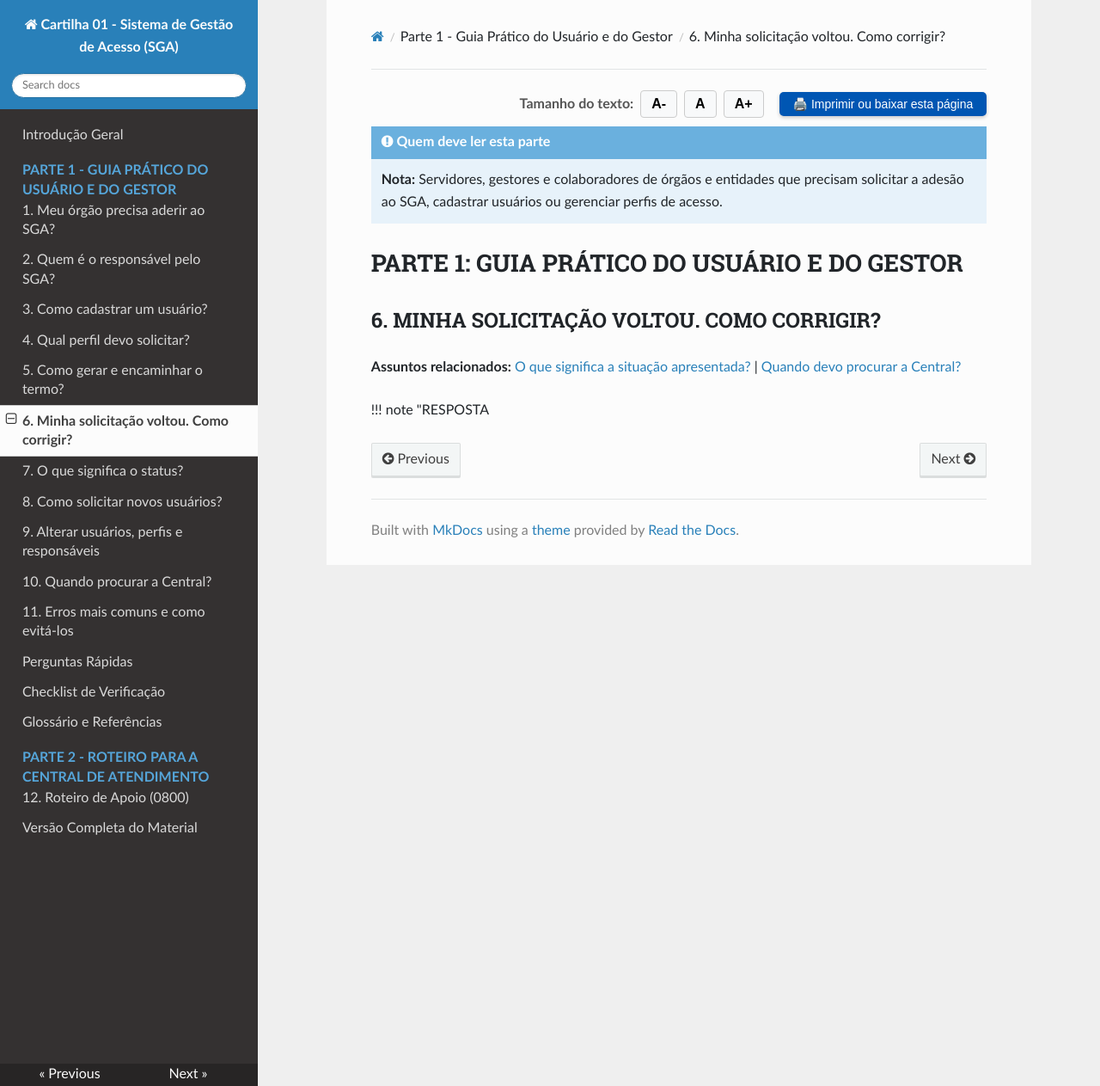
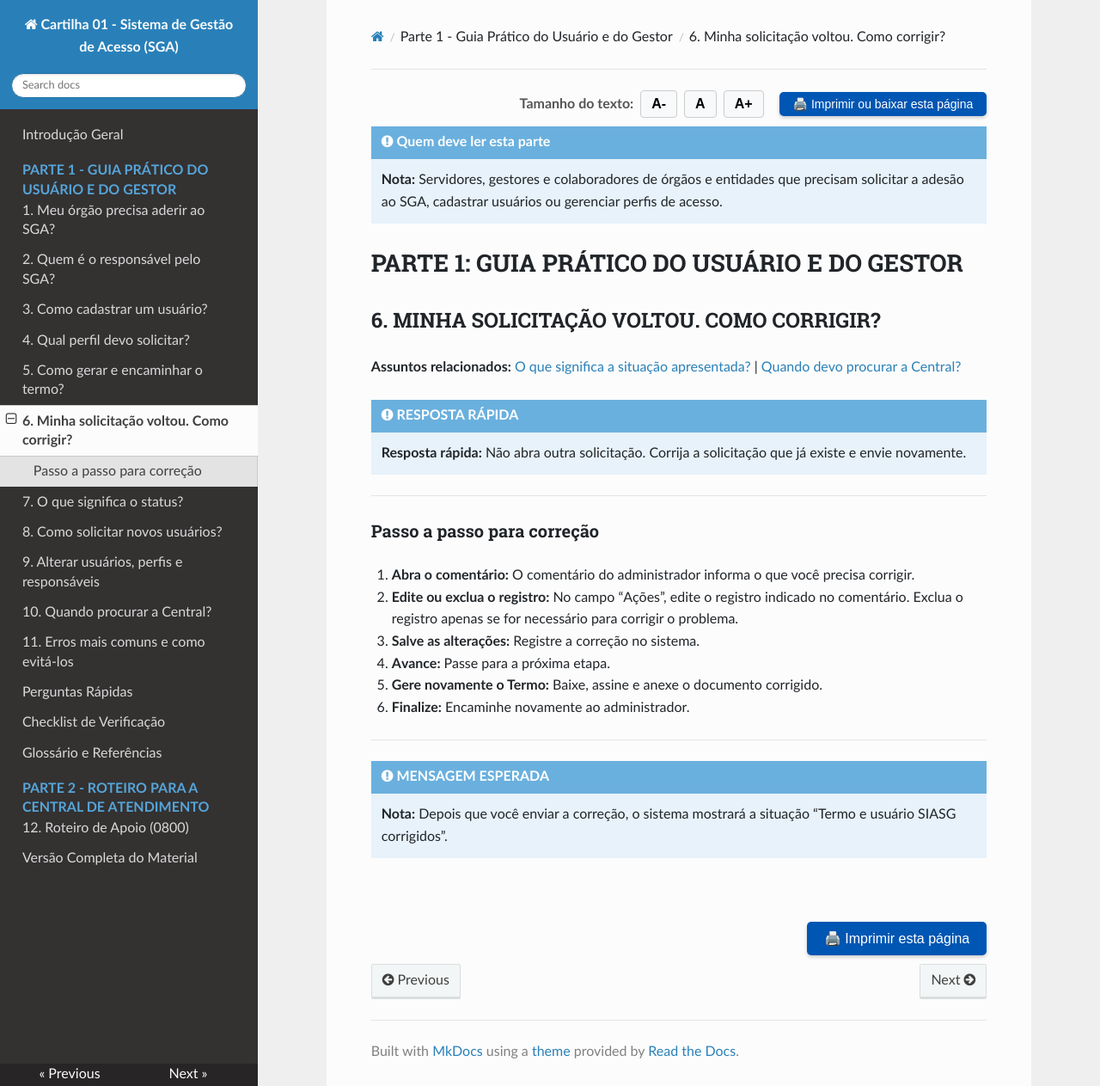
Before and after one commit to emilix10-bit/cartilha-boas-praticas-01-SGA, an MkDocs documentation site: the page built from docs/06-solicitacao-voltou-como-corrigir.md, in a window 1280 px wide and 1263 px high. Shown: the whole window at 86% size. Built offline with MkDocs 1.6.1, drawn with Linux system fonts in a browser that asks for light colours; nearby versions of some CDN libraries.

Commit message:
Revise correction instructions and note sections
Updated the note section to clarify the response and added a step-by-step guide for corrections.

```diff
--- a/docs/06-solicitacao-voltou-como-corrigir.md
+++ b/docs/06-solicitacao-voltou-como-corrigir.md
@@ -18,4 +18,28 @@
 
 **Assuntos relacionados:** [<a href="07-o-que-significa-o-status.md#secao-7">O que significa a situação apresentada?</a>](07-o-que-significa-o-status.md) \| [<a href="10-quando-procurar-a-central.md#secao-10">Quando devo procurar a Central?</a>](10-quando-procurar-a-central.md)
 
-!!! note "RESPOSTA
+!!! note "RESPOSTA RÁPIDA"
+    **Resposta rápida:** Não abra outra solicitação. Corrija a solicitação que já existe e envie novamente.
+
+---
+
+### Passo a passo para correção
+
+1. **Abra o comentário:** O comentário do administrador informa o que você precisa corrigir.
+2. **Edite ou exclua o registro:** No campo “Ações”, edite o registro indicado no comentário. Exclua o registro apenas se for necessário para corrigir o problema.
+3. **Salve as alterações:** Registre a correção no sistema.
+4. **Avance:** Passe para a próxima etapa.
+5. **Gere novamente o Termo:** Baixe, assine e anexe o documento corrigido.
+6. **Finalize:** Encaminhe novamente ao administrador.
+
+---
+
+!!! note "MENSAGEM ESPERADA"
+    **Nota:** Depois que você enviar a correção, o sistema mostrará a situação “Termo e usuário SIASG corrigidos”.
+
+<br>
+<div style="text-align: right; margin: 10px 0;">
+  <button onclick="window.print()" style="background-color: #0056b3; color: white; padding: 10px 20px; border: none; border-radius: 5px; font-size: 16px; cursor: pointer; box-shadow: 0 2px 4px rgba(0,0,0,0.2);">
+    🖨️ Imprimir esta página
+  </button>
+</div>
```
